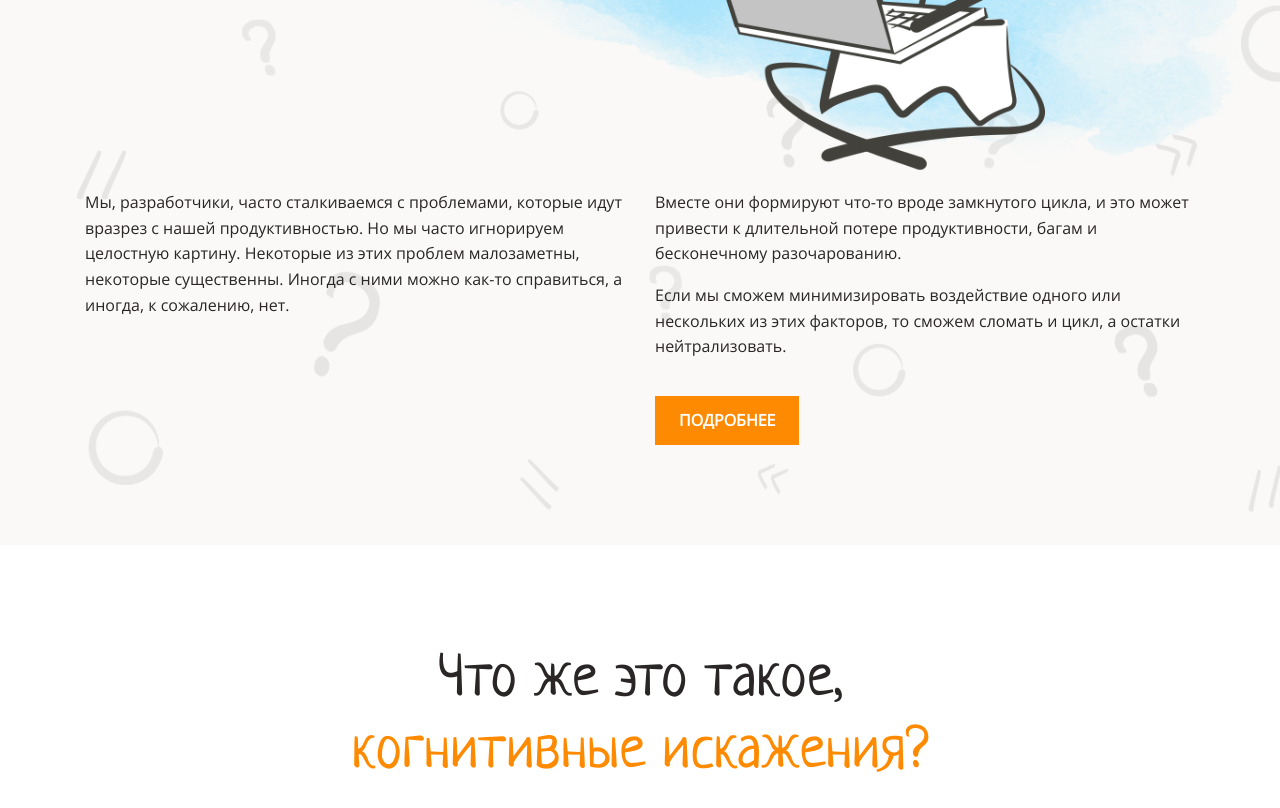
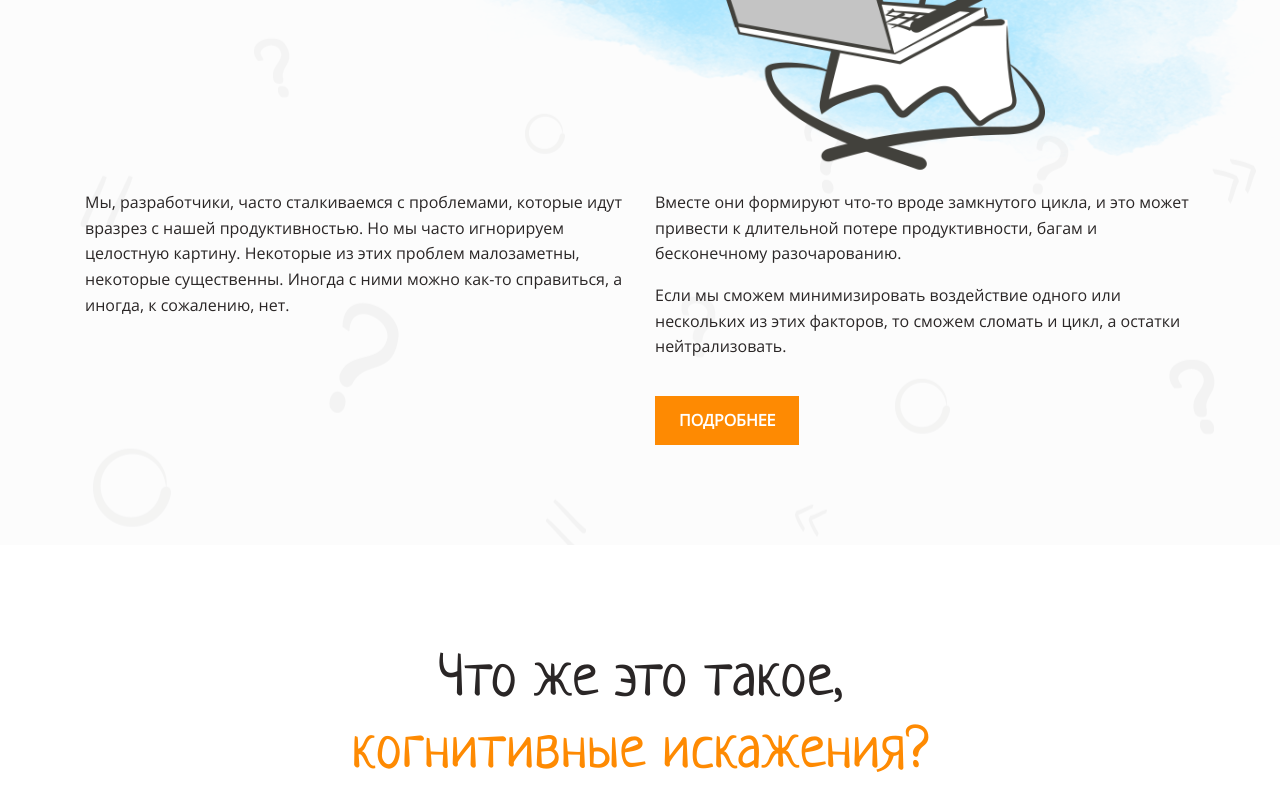
Before and after one commit to Dashka-1/layout-designer-project-58, a website: page src/index.html in a window 1280 px wide. Shown: the part 370-1178 px from the top of the page. Drawn offline with Linux system fonts and the light colour scheme.

Commit message:
final project

```diff
--- a/src/styles/style.css
+++ b/src/styles/style.css
@@ -75,10 +75,8 @@ h3 {
   position: absolute;
   width: 100%;
   height: 100%;
-  background-image: url("../images/background.png");
-  opacity: 0.1;
-  background-repeat: no-repeat;
-  background-size: cover;
+  background: url(../images/background.png), lightgray 50% / contain no-repeat;
+  opacity: 0.06;
   z-index: -2;
   top: 0;
   left: 0;
@@ -92,18 +90,6 @@ h3 {
   font-weight: 400;
   line-height: 1.2em;
   margin: 0;
-}
-
-.content_header::after {
-  content: "";
-  position: absolute;
-  background-color: var(--background);
-  z-index: -3;
-  width: 100%;
-  height: 100%;
-  opacity: 0.5;
-  top: 0;
-  left: 0;
 }
 
 .black {
@@ -135,7 +121,7 @@ h3 {
 
 .header-link {
   color: var(--White, #FFF);
-  font-family: Open Sans, sans-serif;
+  font-family: "Open Sans", sans-serif;
   font-size: 16px;
   font-style: normal;
   font-weight: 700;
@@ -161,7 +147,7 @@ h3 {
 
 .video-text {
   text-align: center;
-  margin: 27px 0 30px 0;
+  margin: 27px 0 30px;
 }
 
 .video {
```
